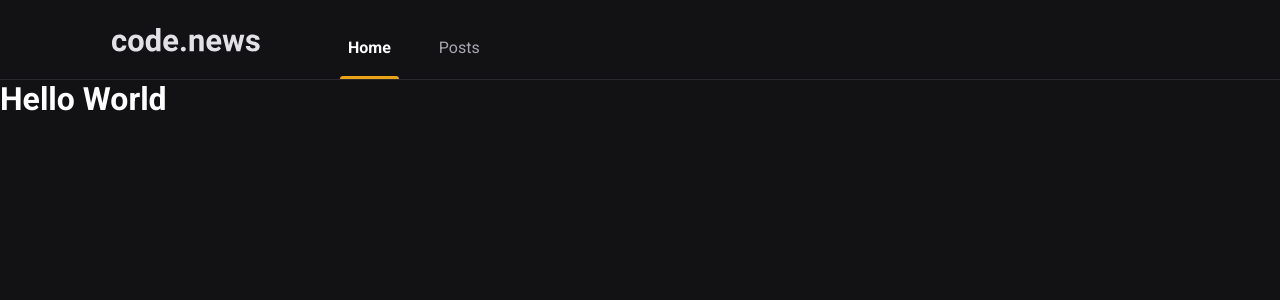
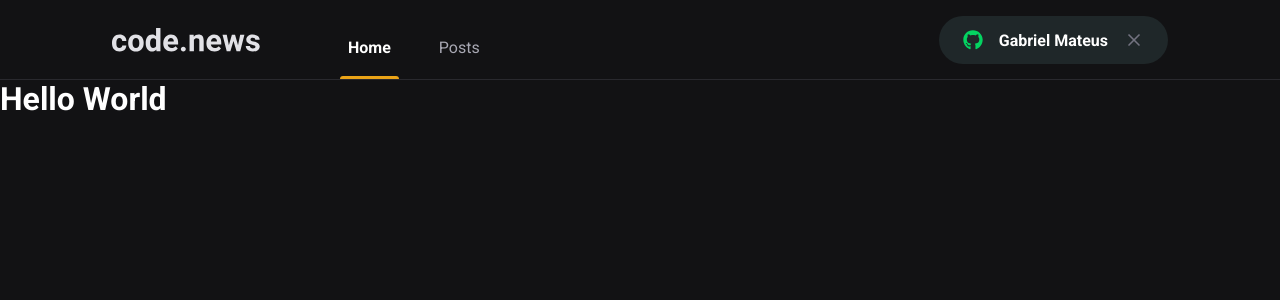
Before and after one commit to gmsf19/codenews, a Next.js app: page / in a window 1280 px wide. Shown: the top 300 px of the page. Built offline with nearby package versions, Linux system fonts and the light colour scheme.

Commit message:
creating static sign in button

```diff
--- a/package.json
+++ b/package.json
@@ -11,6 +11,7 @@
     "next": "10.1.3",
     "react": "17.0.2",
     "react-dom": "17.0.2",
+    "react-icons": "^4.2.0",
     "sass": "^1.32.8",
     "scss": "^0.2.4"
   },
--- a/src/components/index.tsx
+++ b/src/components/Header/index.tsx
@@ -1,3 +1,4 @@
+import { SignInButton } from '../SignInButton';
 import styles from './styles.module.scss';
 
 export function Header (){
@@ -9,6 +10,8 @@
                     <a className={styles.active}>Home</a>
                     <a>Posts</a>
                 </nav>
+
+                <SignInButton />
             </div>
         </header>
     );
--- a/src/components/styles.module.scss
+++ b/src/components/Header/styles.module.scss
@@ -51,4 +51,8 @@
             }
         }
     }
+
+    button {
+        margin-left: auto;
+    }
 }
--- /dev/null
+++ b/src/components/SignInButton/index.tsx
@@ -0,0 +1,26 @@
+import { FaGithub } from 'react-icons/fa'
+import { FiX } from 'react-icons/fi'
+import styles from './styles.module.scss'
+
+export function SignInButton() {
+    const isUserLoggedin = true;
+    return isUserLoggedin ?
+    (
+        <button
+        type="button"
+        className={styles.signInButton}
+        >
+            <FaGithub color="#04d361" />
+            Gabriel Mateus
+            <FiX color="#737380" className={styles.closeIcon}/>
+        </button>
+    ):(
+        <button
+        type="button"
+        className={styles.signInButton}
+        >
+            <FaGithub color="#eba417" />
+            Sign in with Gihub
+        </button>
+    )
+}
--- /dev/null
+++ b/src/components/SignInButton/styles.module.scss
@@ -0,0 +1,34 @@
+.signInButton {
+    height: 3rem;
+    border-radius: 3rem;
+    background: var(--gray-850);
+    border: 0;
+    padding: 0 1.5rem;
+
+    display: flex;
+    align-items: center;
+    justify-content: center;
+
+    color: var(--white);
+    font-weight: bold;
+
+    svg {
+        width: 20px;
+        height: 20px;
+    }
+
+    svg:first-child {
+        margin-right: 1rem;
+    }
+
+    svg.closeIcon {
+        margin-left: 1rem;
+    }
+
+    transition: filter 0.2s;
+
+    &:hover {
+        filter: brightness(0.8);
+    }
+
+}
--- a/src/pages/_app.tsx
+++ b/src/pages/_app.tsx
@@ -1,5 +1,5 @@
 import { AppProps } from 'next/app'
-import { Header } from '../components'
+import { Header } from '../components/Header'
 import '../styles/global.scss'
 
 function MyApp({ Component, pageProps }: AppProps) {
--- a/src/styles/global.scss
+++ b/src/styles/global.scss
@@ -9,8 +9,8 @@
 
     --gray-100: #e1e1e6;
     --gray-300: #a8a8b3;
+    --gray-850: #1f2729;
     --gray-900: #121214;
-
     --cyan-500: #61dafb;
     --yellow-500: #eba417;
 }
```
Also changed, not shown: 1 other file (tests, documents, lock files or other folders).
